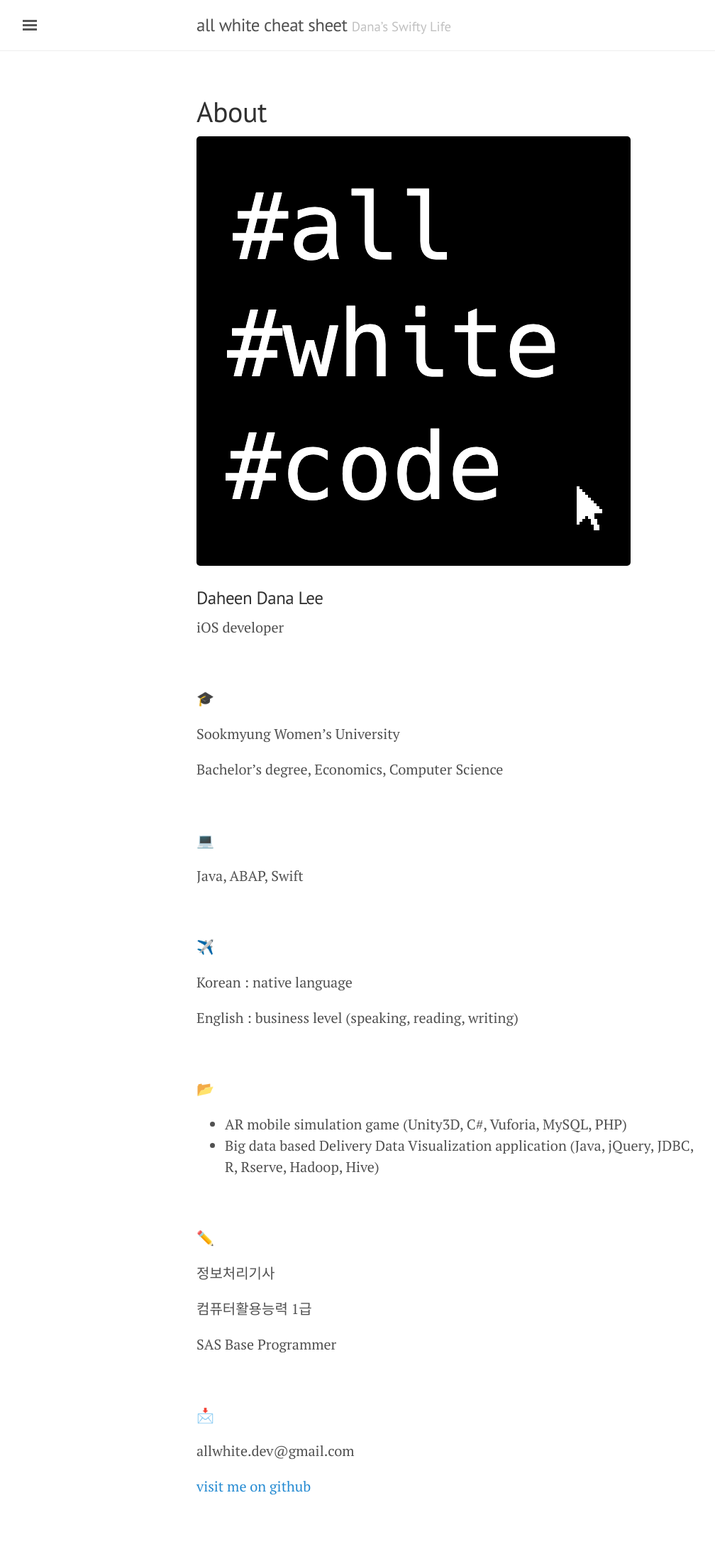
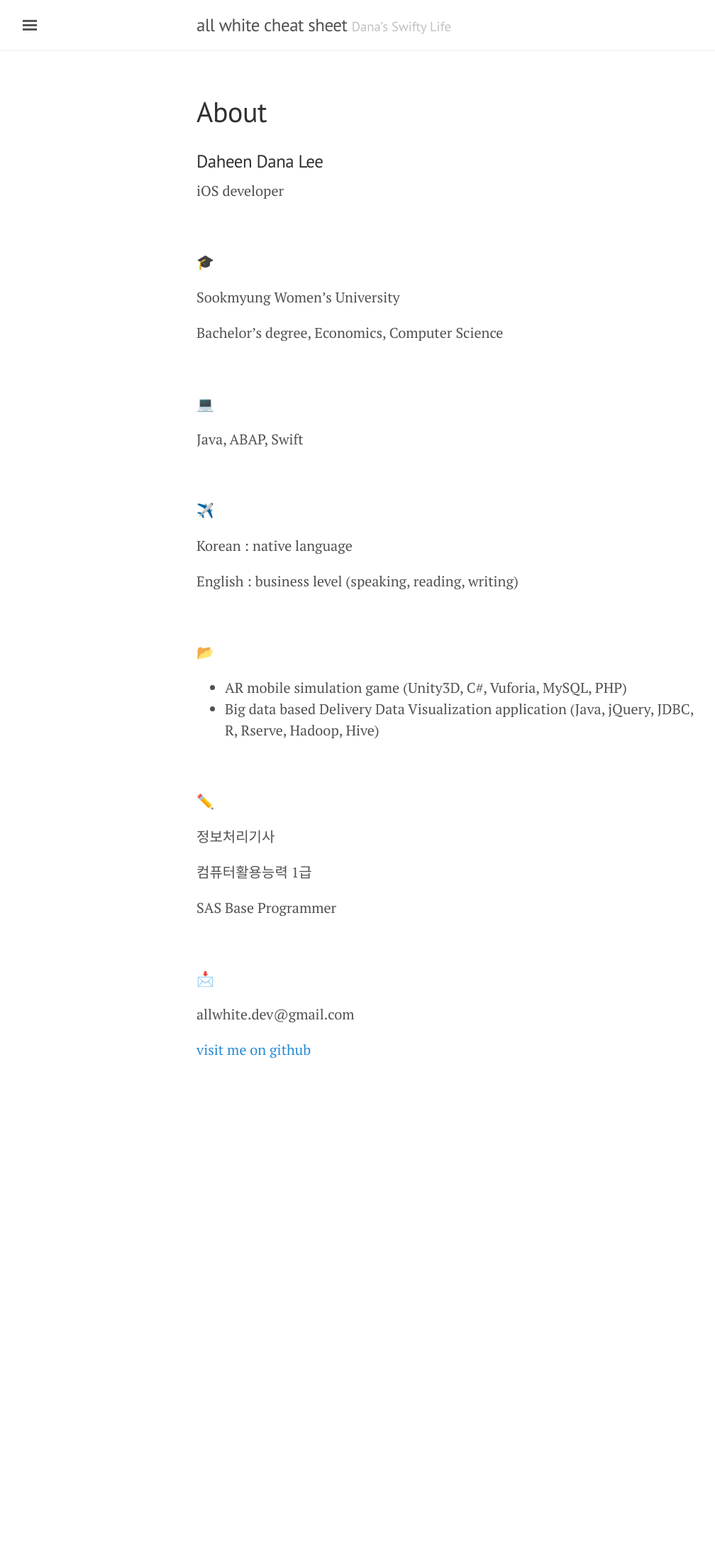
Before and after one commit to daheenallwhite/daheenallwhite.github.io, a Jekyll site: the page built from about.md, in a window 1280 px wide. Shown: the whole page at 71% size, without its empty margins (3-1011 px from the left). Built offline with Jekyll 4.4.1, drawn with Linux system fonts in a browser that asks for light colours; nearby versions of some CDN libraries; emoji names are drawn with the system emoji font; after the commit the page ends 1574 px from its top, so only the background shows below that.

Commit message:
Remove logo image on about page

```diff
--- a/about.md
+++ b/about.md
@@ -3,7 +3,7 @@ layout: page
 title: About
 permalink: /about/
 ---
-<img src="{{ site.baseurl }}/assets/logo.png" title="Profile Picture" class="profile">
+
 
 
 ### Daheen Dana Lee
```
